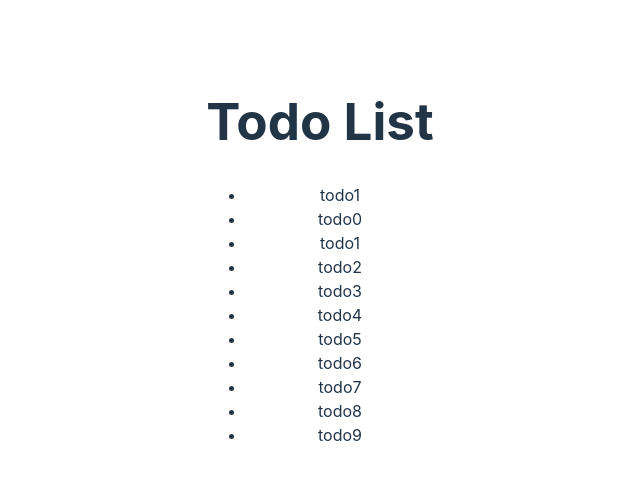
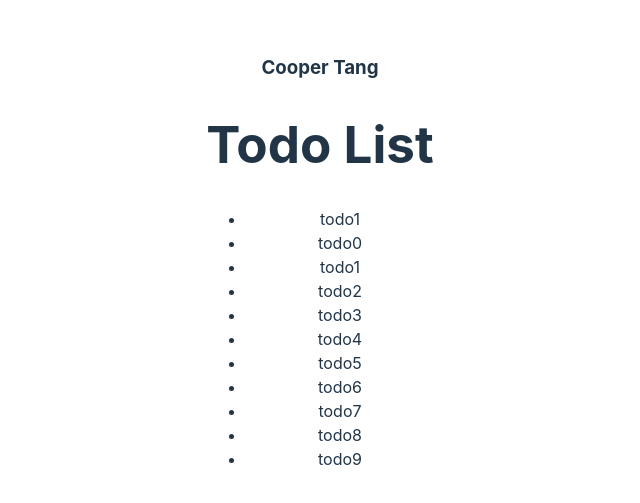
Before and after one commit to suckitfa/react-simpliied-beginner-code, a React (Vite) app: page / in a window 1280 px wide. Shown: the part 139-642 px from the top of the page, without its empty margins (320-960 px from the left). Built offline with nearby package versions, Linux system fonts and the light colour scheme.

Commit message:
feat: MyName components

```diff
--- a/src/App.jsx
+++ b/src/App.jsx
@@ -1,6 +1,7 @@
 import React from 'react'
 import TodoList from './components/TodoList'
 import './App.css'
+import MyName from './components/NameFun'
 function App() {
   const todos = [
     {
@@ -18,6 +19,7 @@ function App() {
 
   return (
     <div>
+      <MyName></MyName>
       <h1>Todo List</h1>
       <TodoList todos={todos}></TodoList>
     </div>
--- /dev/null
+++ b/src/components/NameFun.jsx
@@ -0,0 +1,7 @@
+function MyName() {
+    return (
+        <h3>Cooper Tang</h3>
+    )
+}
+
+export default MyName;
```
